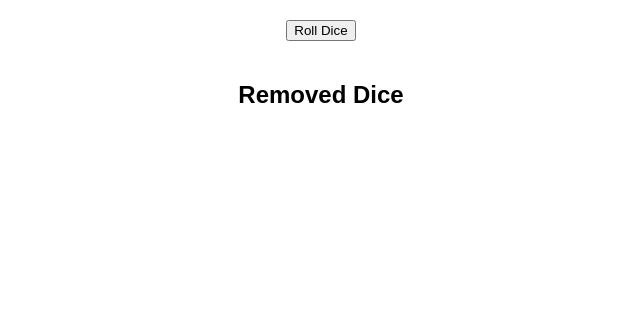
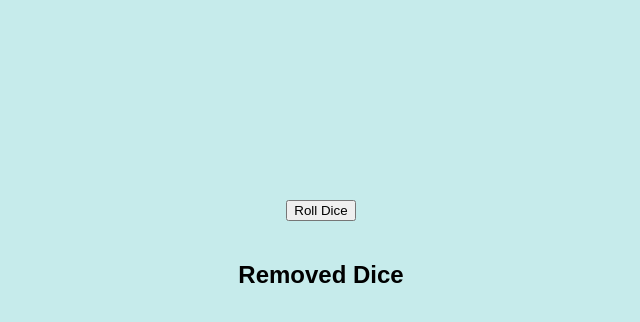
Before and after one commit to mmiller1234321/Threes, a plain HTML site: page index.html in a window 1280 px wide. Shown: the whole page, without its empty margins (319-959 px from the left). Drawn offline with Linux system fonts and the light colour scheme.

Commit message:
Styling
Changed display and color settings

```diff
--- a/styles.css
+++ b/styles.css
@@ -2,11 +2,15 @@ body {
   font-family: Arial, sans-serif;
   margin: 0;
   padding: 0;
+  background-color: #c6ebeb; /* Green felt color */
 }
 
 .container {
+  position: absolute;
+  top: 25%;
+  left: 0;
+  width: 100%;
   text-align: center;
-  margin-top: 20px;
 }
 
 .dice-container {
@@ -60,7 +64,7 @@ body {
 }
 
 .modal-content {
-  background-color: #fefefe;
+  background-color: #39bdd4; /* Green felt color */
   margin: 15% auto;
   padding: 20px;
   border: 1px solid #888;
```
Also changed, not shown: index.html (+0 -1 lines).
